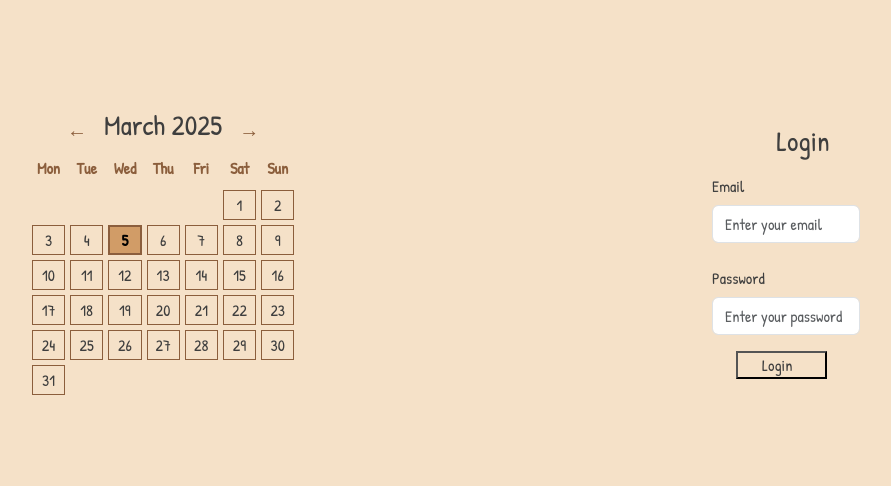
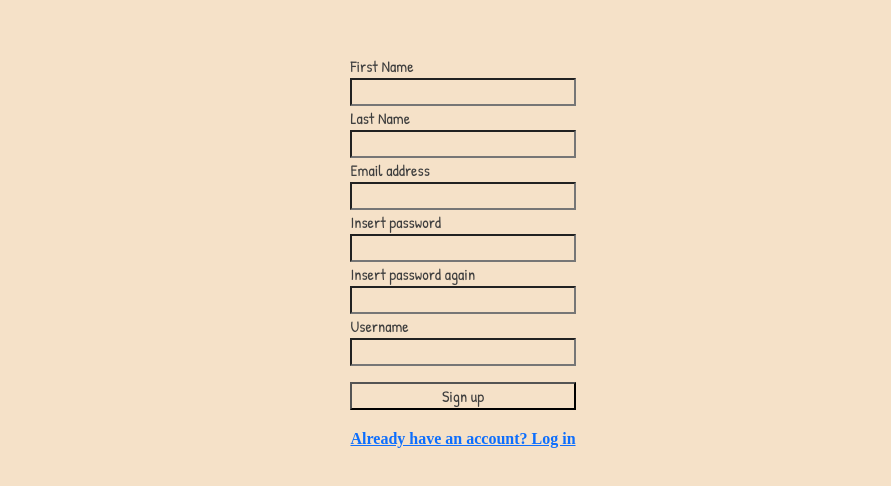
Before and after one commit to Serena293/PlanApp, a React (Vite) app: page /signup in a window 1280 px wide. Shown: the part 148-634 px from the top of the page, without its empty margins (177-1068 px from the left). Built offline with nearby package versions, Linux system fonts and the light colour scheme.

Commit message:
SignUpComponent

```diff
--- a/src/App.tsx
+++ b/src/App.tsx
@@ -1,20 +1,18 @@
 import { useState, useEffect } from 'react';
+import { BrowserRouter as Router, Routes, Route, Navigate } from 'react-router-dom';
 import HomePage from './components/HomePage';
 import LoginPage from './components/LoginPage';
-import 'bootstrap-icons/font/bootstrap-icons.css';
+import SignUpPage from './components/SingUpPage';
 
 function App() {
-
   const [isLoggedIn, setIsLoggedIn] = useState<boolean>(false);
 
   useEffect(() => {
-
     const storedLoginStatus = localStorage.getItem('isLoggedIn');
     if (storedLoginStatus === 'true') {
       setIsLoggedIn(true);
     }
   }, []);
-
 
   const handleLogin = () => {
     setIsLoggedIn(true);
@@ -27,13 +25,21 @@ function App() {
   };
 
   return (
-    <div className="d-flex justify-content-around w-100 align-items-center vh-100">
-      {isLoggedIn ? (
-        <HomePage onLogout={handleLogout} />
-      ) : (
-        <LoginPage onLogin={handleLogin} />
-      )}
-    </div>
+    <Router>
+      <div className="d-flex justify-content-around w-100 align-items-center vh-100">
+        <Routes>
+          {/* If logged in, go to HomePage, otherwise redirect to Login */}
+          <Route path="/" element={isLoggedIn ? <HomePage onLogout={handleLogout} /> : <Navigate to="/login" />} />
+
+          {/* Login page */}
+          <Route path="/login" element={<LoginPage onLogin={handleLogin} />} />
+
+          {/* SignUp page */}
+          <Route path="/signup" element={<SignUpPage />} />
+
+        </Routes>
+      </div>
+    </Router>
   );
 }
 
--- a/src/components/CalenderComponent.tsx
+++ b/src/components/CalenderComponent.tsx
@@ -9,7 +9,7 @@ const monthNames: string[] = [
 
 const daysOfTheWeek: string[] = ["Mon", "Tue", "Wed", "Thu", "Fri", "Sat", "Sun"];
 
-const CalendarComponent = ({ taskDates = [], onDateClick }: { taskDates?: string[], onDateClick: (date: string) => void }) => {
+const CalendarComponent = ({ taskDates = [], onDateClick }: { taskDates?: string[], onDateClick?: (date: string) => void }) => {
   const now = new Date();
   const [currentDate, setCurrentDate] = useState<Date>(now);
 
--- a/src/components/FormComponet.tsx
+++ b/src/components/FormComponet.tsx
@@ -1,5 +1,7 @@
 import { Col, Form, Row } from "react-bootstrap";
 import "../assets/LoginForm.css";
+import { Link } from "react-router-dom";
+
 // import { useState } from "react";
 
 interface FormProps {
@@ -59,6 +61,8 @@ const FormComponent = (props: FormProps) => {
           {props.btnText}
         </button>
       </Form>
+      <Link to="/signup">Don't have an account? Sign up</Link>
+
     </section>
   );
 };
--- a/src/components/HomePage.tsx
+++ b/src/components/HomePage.tsx
@@ -7,9 +7,12 @@ import "../assets/HomePage.css";
 import NavbarComponent from "./NavbarComponent";
 import Footer from "./FooterComponent";
 import ContactsComponent from "./ContactsComponent";
-import AddContactsForm from "./AddContactsForm";
 
-const HomePage = () => {
+interface HomePageProps {
+  onLogout: () => void;
+}
+
+const HomePage = ({ onLogout }: HomePageProps) => {
   const [tasks, setTasks] = useState<Task[]>([]);
   const [selectedDate, setSelectedDate] = useState<string | null>(null);
   const [taskToEdit, setTaskToEdit] = useState<Task | null>(null);
@@ -72,7 +75,7 @@ const HomePage = () => {
   return (
     <>
       <section className="fluid w-100 vh-100 d-flex flex-column">
-        <NavbarComponent />
+        <NavbarComponent onClick={onLogout} />
         <div className="d-flex justify-content-around w-100">
           <CalendarComponent
             taskDates={tasks.map((task) => task.date)}
--- a/src/components/NavbarComponent.tsx
+++ b/src/components/NavbarComponent.tsx
@@ -4,7 +4,12 @@ import Navbar from 'react-bootstrap/Navbar';
 import NavDropdown from 'react-bootstrap/NavDropdown';
 import "../assets/navbar.css";
 
-function NavbarComponent() {
+interface NavbarComponentProps {
+  onClick: () => void
+}
+
+
+function NavbarComponent({onClick}: NavbarComponentProps) {
   return (
     <Navbar collapseOnSelect expand="lg" className="bg-color mb-2 p-0">
       <Container className='d-flex bg-color'>
@@ -22,7 +27,7 @@ function NavbarComponent() {
               <NavDropdown.Item href="#action/3.2">Another action</NavDropdown.Item>
               <NavDropdown.Item href="#action/3.3">Something</NavDropdown.Item>
               <NavDropdown.Divider />
-              <NavDropdown.Item href="#action/3.4">Separated link</NavDropdown.Item>
+              <NavDropdown.Item href="#action/3.4" onClick={onClick}>Logout</NavDropdown.Item>
             </NavDropdown>
           </Nav>
         </Navbar.Collapse>
--- /dev/null
+++ b/src/components/SignUpForm.tsx
@@ -0,0 +1,30 @@
+import { Form } from "react-bootstrap";
+import { Link } from "react-router-dom";
+
+const SignUpForm = () => {
+  return (
+    <section>
+      <Form className="d-flex flex-column">
+        <label>First Name</label>
+        <input type="text" min={2} max={25} required />
+        <label>Last Name</label>
+        <input type="text" min={2} max={25} required />
+        <label>Email address</label>
+        <input type="email" min={2} max={50} required />
+        <label>Insert password</label>
+        <input type="password" min={8} max={25} required />
+        <label>Insert password again</label>
+        <input type="password" min={8} max={25} required />
+        <label>Username</label>
+        <input type="text" min={2} max={25} required />
+
+        <button type="submit" className="my-3">
+          Sign up
+        </button>
+      </Form>
+      <Link to="/login">Already have an account? Log in</Link>
+    </section>
+  );
+};
+
+export default SignUpForm;
--- /dev/null
+++ b/src/components/SingUpPage.tsx
@@ -0,0 +1,7 @@
+import SignUpForm from "./SignUpForm";
+
+const SignUpPage = () => {
+  return <SignUpForm/>;
+};
+
+export default SignUpPage;
```
